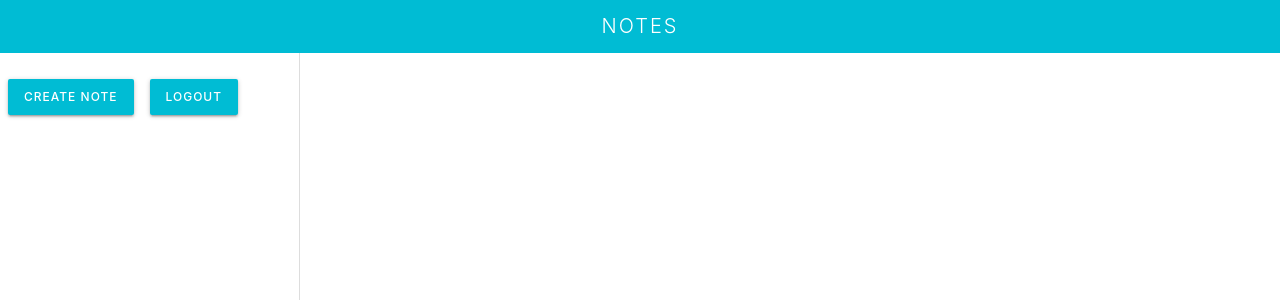
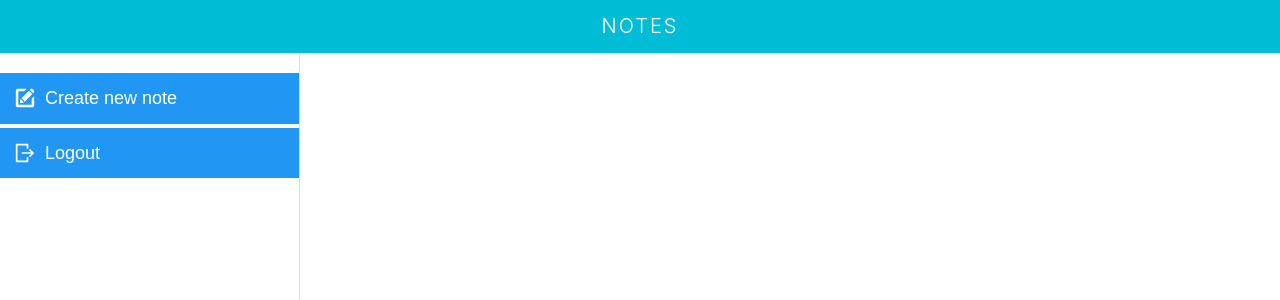
Before and after one commit to Kimla/notes, a Vue app: page / in a window 1280 px wide. Shown: the top 300 px of the page. Built offline with nearby package versions, Linux system fonts and the light colour scheme; no server answers.

Commit message:
Changed the buttons in the sidebar to buttons with icon and text.

```diff
--- a/src/components/Sidebar.vue
+++ b/src/components/Sidebar.vue
@@ -5,17 +5,28 @@
                 span( v-if="note.title" ) {{ note.title }}
                 span( v-else ) (Unnamed)
 
-        buttonEl( :button="{ label: 'Create note' }" @clicked="createNote()" )
-        buttonEl( :button="{ label: 'Logout' }" @clicked="logout()" )
+        button.sidebarButton( @click="createNote()" )
+            div.sidebarButton__inner
+                img.sidebarButton__icon( :src="noteIcon" )
+                span.sidebarButton__label Create new note
+
+        button.sidebarButton(  @click="logout()" )
+            div.sidebarButton__inner
+                img.sidebarButton__icon( :src="logoutIcon" )
+                span.sidebarButton__label Logout
 </template>
 <script>
 import firebase from 'firebase';
-import buttonEl from '@/components/Button.vue';
+import noteIcon from '@/assets/note.svg';
+import logoutIcon from '@/assets/logout.svg';
 
 export default {
     name: 'sidebar',
-    components: {
-        buttonEl,
+    data() {
+        return {
+            noteIcon,
+            logoutIcon
+        }
     },
     computed: {
         activeKey() {
@@ -46,6 +57,28 @@ export default {
 </script>
 
 <style lang="scss">
+.sidebarButton {
+    display: block;
+    width: 100%;
+    padding: 0;
+    margin: 0;
+    background-color: #2196F3;
+    color: #fff;
+    margin-bottom: 4px;
+    cursor: pointer;
+    &__inner {
+        display: flex;
+        align-items: center;
+        padding: 15px;
+    }
+    &__icon {
+        width: 20px;
+        height: auto;
+    }
+    &__label {
+        margin-left: 10px;
+    }
+}
 .sidebar {
     position: fixed;
     background-color: #fff;
```
Also changed, not shown: src/assets/logout.svg (added), src/assets/note.svg (added).
